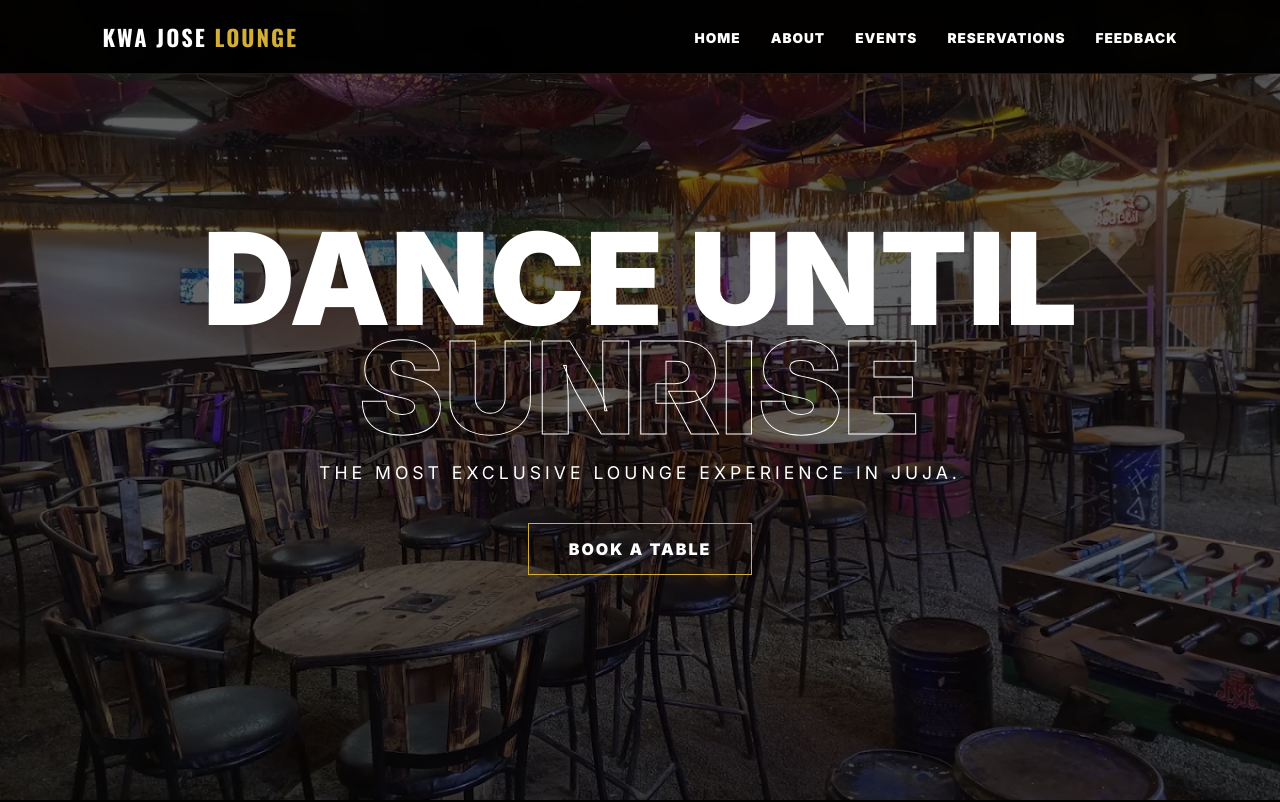
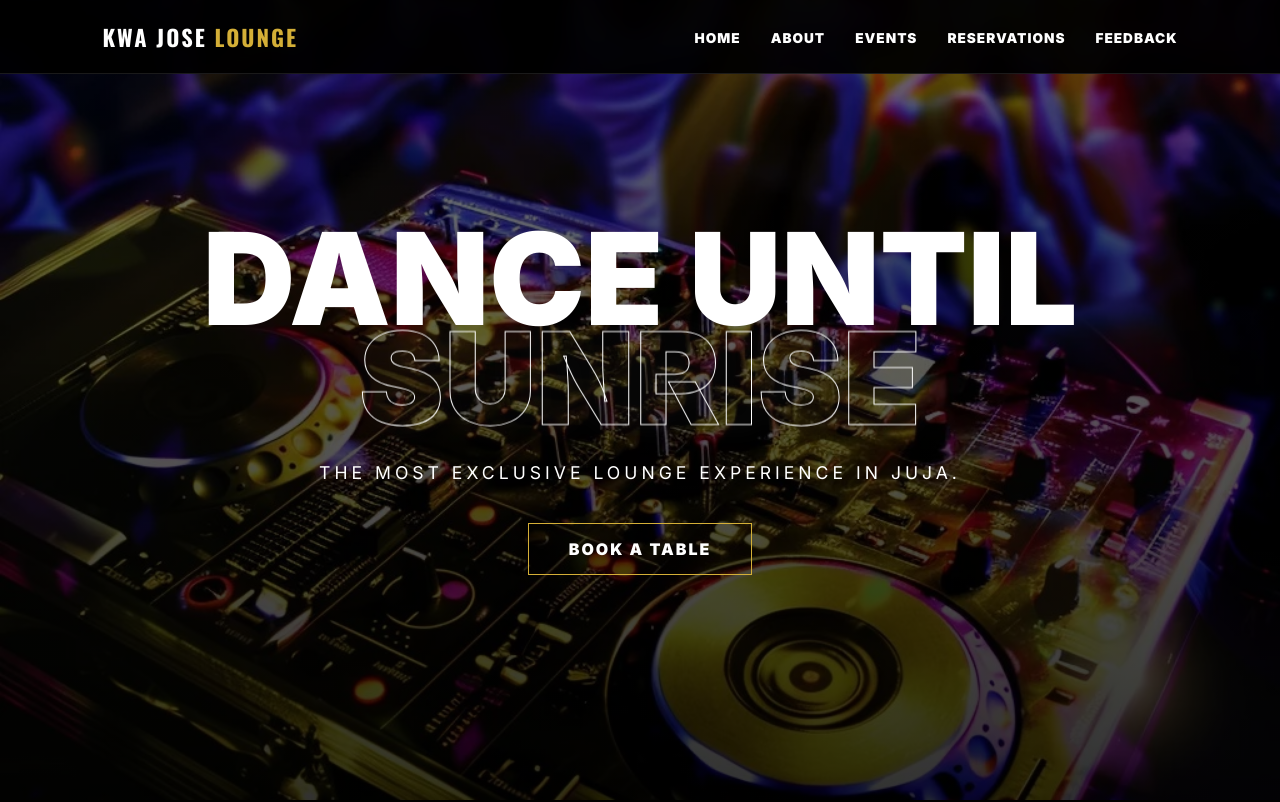
Before and after one commit to EddieKenya/club, a React app: page / in a window 1280 px wide. Shown: the top 802 px of the page. Built offline with nearby package versions, Linux system fonts and the light colour scheme; the HTML template or start-up script is replaced by a standard one.

Commit message:
animation feature on home page

```diff
--- a/src/components/Home.css
+++ b/src/components/Home.css
@@ -3,30 +3,34 @@
   width: 100%;
   background-size: cover;
   background-position: center;
-  background-attachment: fixed; /* Parallax effect */
+  background-attachment: fixed;
   display: flex;
   align-items: center;
   justify-content: center;
   position: relative;
   text-align: center;
+  opacity: 0;
+
+  /* Smoothly cross-fade the background images */
+  transition: opacity 1.5s ease-in-out, background-image 1.2s ease-in-out;
 }
 
-/* Dark overlay to ensure text readability */
+.home-hero.hero-visible {
+  opacity: 1;
+}
+
+/* Ensure the overlay stays above the shifting background but below content */
 .home-overlay {
   position: absolute;
   top: 0;
   left: 0;
   width: 100%;
   height: 100%;
-  background: rgba(0, 0, 0, 0.6); /* Adjust darkness here */
+  background: linear-gradient(rgba(0,0,0,0.5), rgba(0,0,0,0.8));
   z-index: 1;
 }
 
-.home-content {
-  position: relative;
-  z-index: 2;
-  width: 90%;
-}
+/* Keep your existing animations for title, outline, and button below... */
 
 .hero-title {
   font-family: 'Inter', sans-serif;
@@ -35,29 +39,65 @@
   line-height: 0.85;
   color: white;
   margin-bottom: 20px;
+  transform: translateY(30px);
+  opacity: 0;
+  transition: all 1s cubic-bezier(0.25, 0.46, 0.45, 0.94);
+  position: relative;
+  z-index: 2;
+}
+
+.hero-title.animate-title {
+  transform: translateY(0);
+  opacity: 1;
 }
 
 .outline {
   display: block;
   color: transparent;
-  -webkit-text-stroke: 1px white; /* The hollow look from your screenshot */
+  -webkit-text-stroke: 1px white;
   text-transform: uppercase;
+  animation: floating 4s ease-in-out infinite;
+}
+
+@keyframes floating {
+  0%, 100% { transform: translateY(0); filter: drop-shadow(0 0 0px #fff); }
+  50% { transform: translateY(-10px); filter: drop-shadow(0 0 10px rgba(255,255,255,0.3)); }
 }
 
 .hero-subtitle {
+  position: relative;
+  z-index: 2;
   font-size: 1.1rem;
   letter-spacing: 4px;
   color: #fff;
   font-weight: 400;
   margin-bottom: 40px;
   text-transform: uppercase;
+  opacity: 0;
+  transition: opacity 1s ease-out 0.8s;
 }
 
-/* The Gold button style from image_d5cdae.png */
+.hero-subtitle.animate-subtitle {
+  opacity: 1;
+}
+
+.hero-actions {
+  position: relative;
+  z-index: 2;
+  opacity: 0;
+  transform: scale(0.9);
+  transition: all 0.6s ease-out 1.2s;
+}
+
+.hero-actions.animate-button {
+  opacity: 1;
+  transform: scale(1);
+}
+
 .main-button {
   display: inline-block;
   padding: 15px 40px;
-  border: 1.5px solid #D4AF37; /* Gold border */
+  border: 1.5px solid #D4AF37;
   color: white;
   text-decoration: none;
   font-weight: 900;
@@ -69,26 +109,5 @@
 .main-button:hover {
   background: #D4AF37;
   color: black;
+  box-shadow: 0 0 20px rgba(212, 175, 55, 0.6);
 }
-
-@media (max-width: 768px) {
-  .hero-title { font-size: 3.5rem; }
-  .hero-subtitle { font-size: 0.8rem; letter-spacing: 2px; }
-}
-@media (max-width: 968px) {
-  .hero-title {
-    font-size: 3.5rem !important; /* Forces smaller size on mobile */
-    line-height: 1.1;
-  }
-
-  .hero-subtitle {
-    font-size: 0.85rem;
-    letter-spacing: 2px;
-    padding: 0 10px;
-  }
-
-  .main-button {
-    padding: 12px 30px;
-    font-size: 0.9rem;
-  }
-}
--- a/src/components/Home.jsx
+++ b/src/components/Home.jsx
@@ -1,23 +1,50 @@
-import React from 'react';
+import React, { useState, useEffect } from 'react';
 import './Home.css';
-import homeImage from '../assets/home.webp'; // updated to local image
+
+// Import all three assets
+import homeImage from '../assets/home.webp';
+import clubDj from '../assets/clubdj.webp';
+import entrance from '../assets/entrance.webp';
 
 const Home = () => {
+  const [isLoaded, setIsLoaded] = useState(false);
+  const [currentImageIndex, setCurrentImageIndex] = useState(0);
+
+  // Array of background images
+  const images = [homeImage, clubDj, entrance];
+
+  useEffect(() => {
+    // Reveal the hero section on mount
+    const loadTimer = setTimeout(() => setIsLoaded(true), 100);
+
+    // Shuffle background every 5 seconds
+    const shuffleTimer = setInterval(() => {
+      setCurrentImageIndex((prevIndex) => (prevIndex + 1) % images.length);
+    }, 5000);
+
+    return () => {
+      clearTimeout(loadTimer);
+      clearInterval(shuffleTimer);
+    };
+  }, [images.length]);
+
   return (
     <section
       id="home"
-      className="home-hero"
-      style={{ backgroundImage: `url(${homeImage})` }} // local image
+      className={`home-hero ${isLoaded ? 'hero-visible' : ''}`}
+      style={{ backgroundImage: `url(${images[currentImageIndex]})` }}
     >
       <div className="home-overlay"></div>
 
       <div className="home-content">
-        <h1 className="hero-title">
+        <h1 className={`hero-title ${isLoaded ? 'animate-title' : ''}`}>
           DANCE UNTIL <br/>
           <span className="outline">SUNRISE</span>
         </h1>
-        <p className="hero-subtitle">THE MOST EXCLUSIVE LOUNGE EXPERIENCE IN JUJA.</p>
-        <div className="hero-actions">
+        <p className={`hero-subtitle ${isLoaded ? 'animate-subtitle' : ''}`}>
+          THE MOST EXCLUSIVE LOUNGE EXPERIENCE IN JUJA.
+        </p>
+        <div className={`hero-actions ${isLoaded ? 'animate-button' : ''}`}>
           <a href="#reservations" className="main-button">BOOK A TABLE</a>
         </div>
       </div>
```
Also changed, not shown: src/assets/clubdj.webp (added), src/assets/entrance.webp (added).
